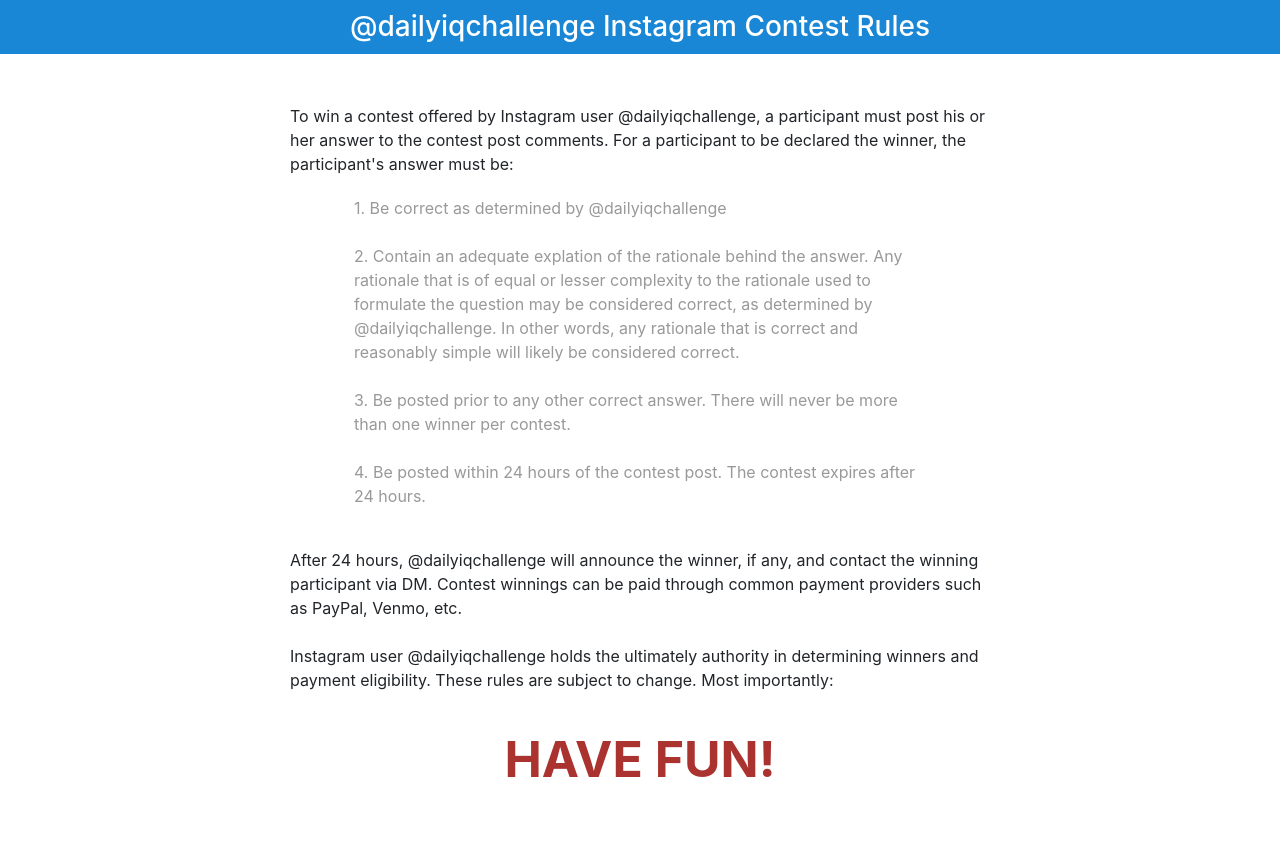
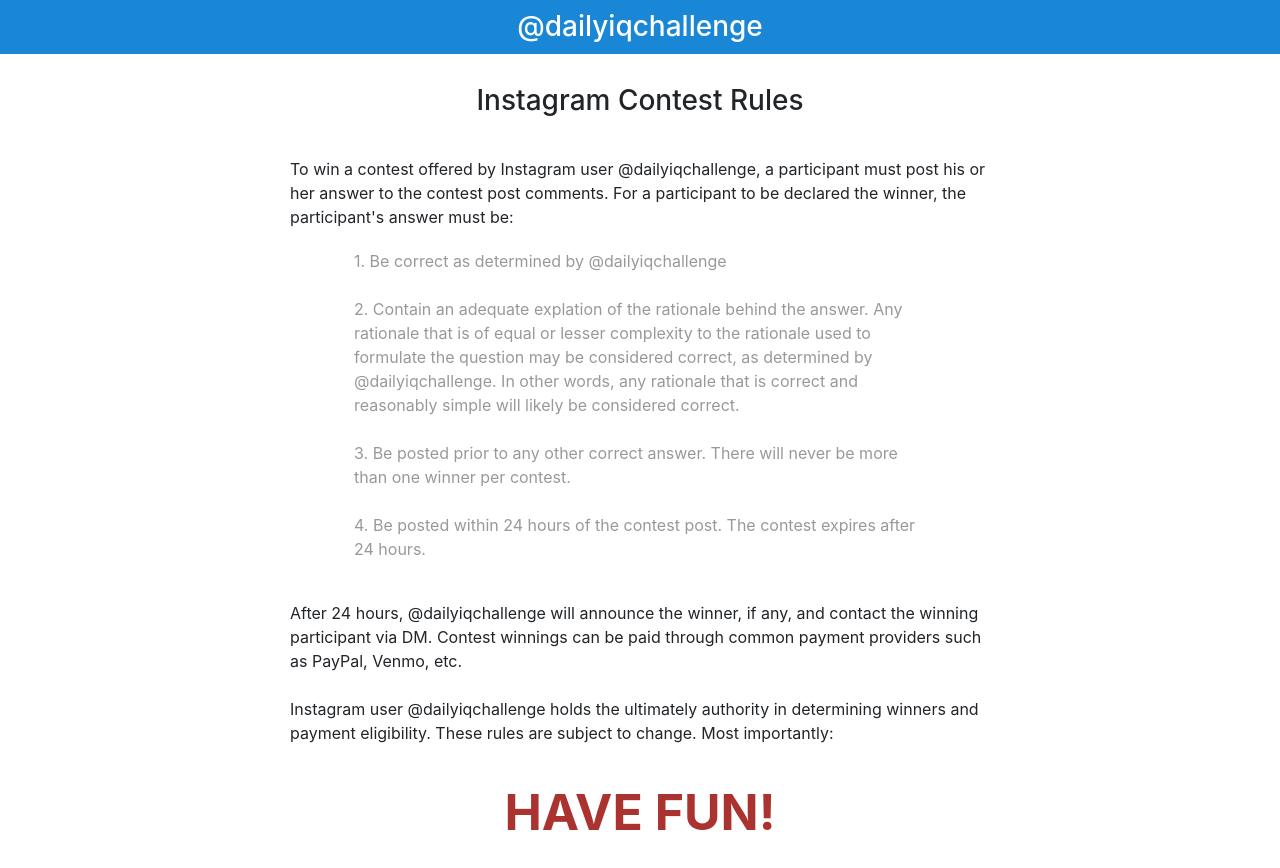
Before and after one commit to dailyiqchallenge/dailyiqchallenge.github.io, a plain HTML site: page index.html in a window 1280 px wide. Before the commit the page ends 847 px from the top, so only its background shows below. Drawn offline with nearby package versions, Linux system fonts and the light colour scheme.

Commit message:
updated header

```diff
--- a/index.html
+++ b/index.html
@@ -16,8 +16,9 @@
     <noscript>
       You need to enable JavaScript to run this app.
     </noscript>
-    <h3 style="background: #1987d6; color: white; padding: 10px; text-align: center;">@dailyiqchallenge Instagram Contest Rules</h3>
-    <div style="display: block; position: relative; width: 90%; max-width: 700px; margin: 0 auto; margin-top: 50px;">
+    <h3 style="background: #1987d6; color: white; padding: 10px; text-align: center;">@dailyiqchallenge</h3>
+    <h3 style="text-align: center;margin-top: 30px;">Instagram Contest Rules</h3>
+    <div style="display: block; position: relative; width: 90%; max-width: 700px; margin: 0 auto; margin-top: 40px;">
       To win a contest offered by Instagram user @dailyiqchallenge, a participant must post his or her answer to the contest post comments.  For a participant to be declared the winner, the participant's answer must be:
     </div>
     <div style="display: block; position: relative; width: 90%; max-width: 700px; margin: 0 auto; color: #999; margin-top: 20px; padding: 0 5%;">
```
